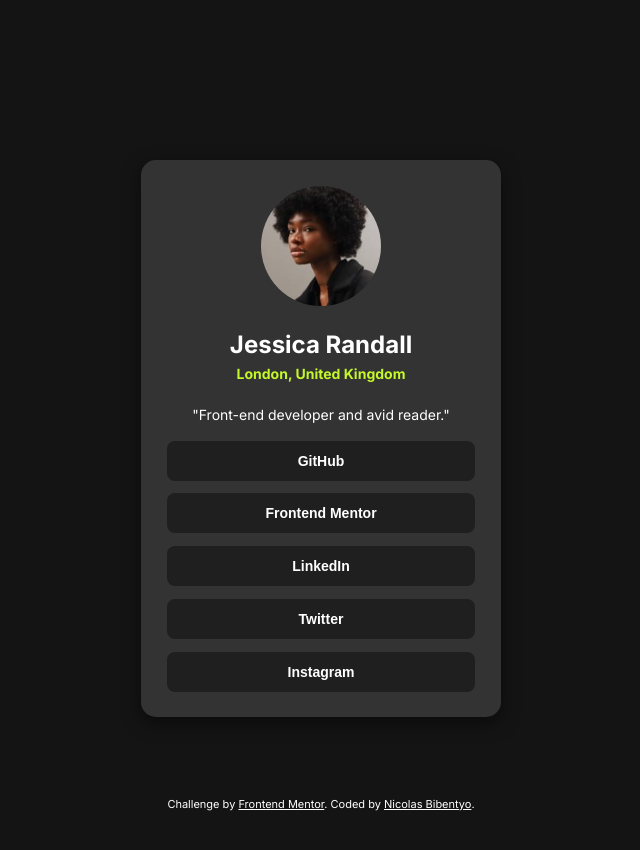
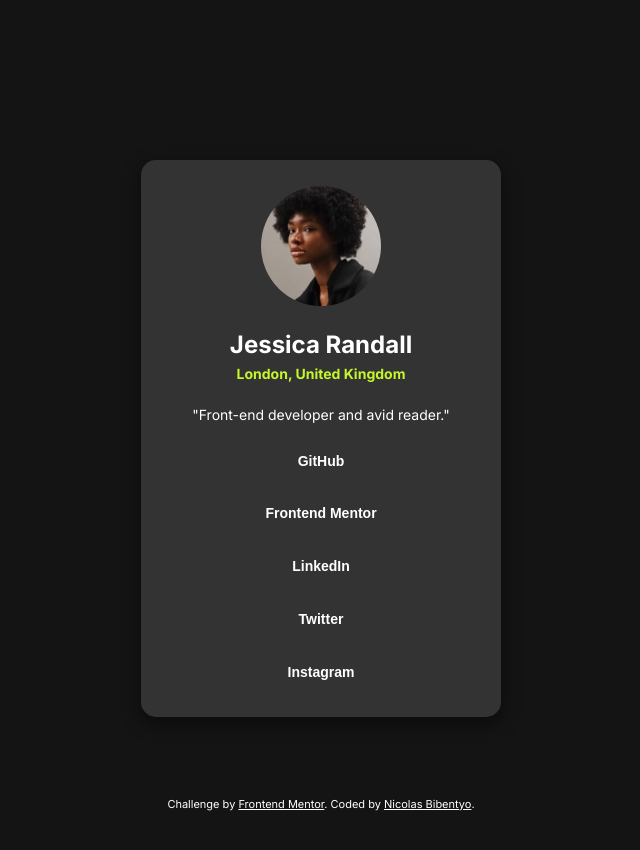
Before and after one commit to Nicolas-Ohlin/Social-links-profile, a plain HTML site: page index.html in a window 1280 px wide. Shown: the whole page, without its empty margins (319-959 px from the left). Drawn offline with Linux system fonts and the light colour scheme.

Commit message:
Change button background color from Grey-800 to Grey-700

```diff
--- a/style/style.css
+++ b/style/style.css
@@ -73,7 +73,7 @@ p {
   align-items: center;
 }
 .btn-section button {
-  background-color: var(--Grey-800);
+  background-color: var(--Grey-700);
   color: var(--White);
   border: none;
   padding: 12px 20px;
```
